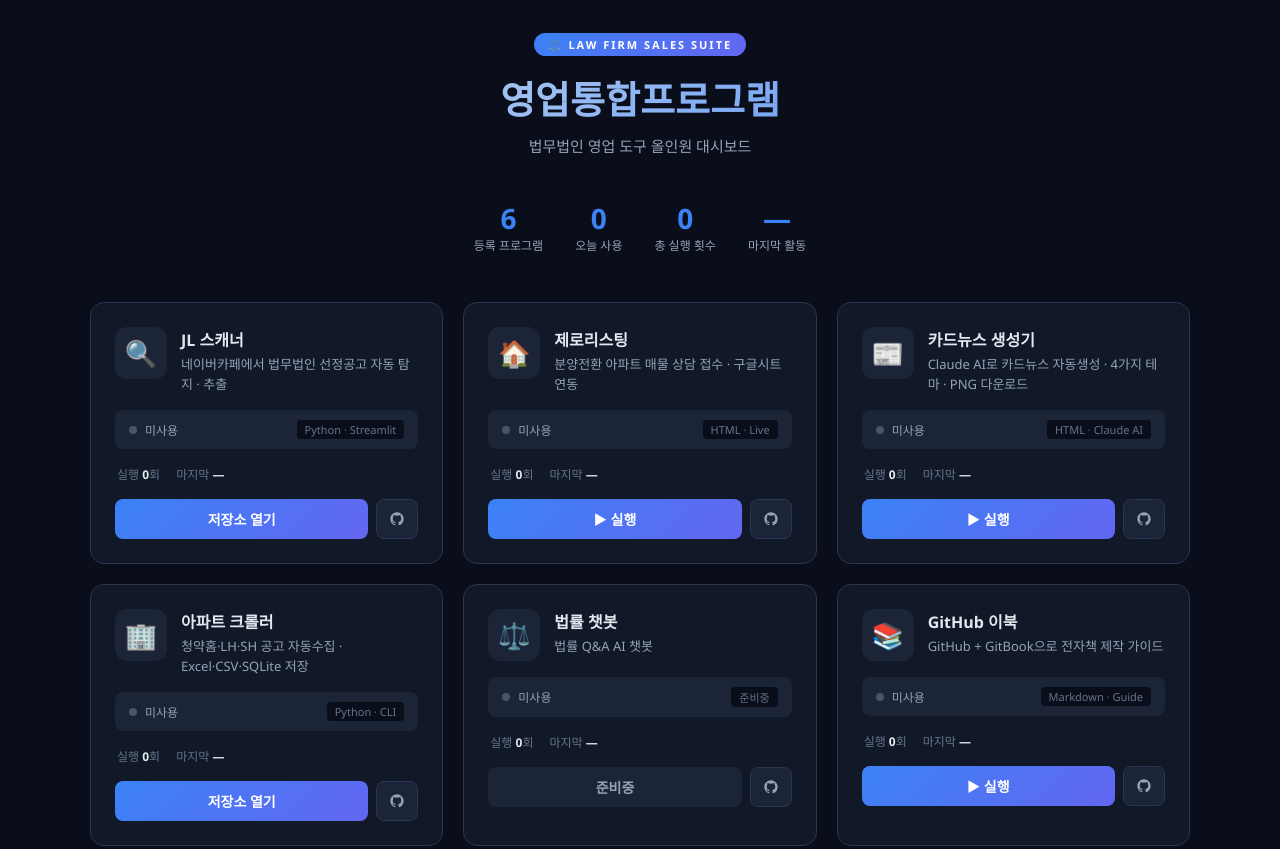
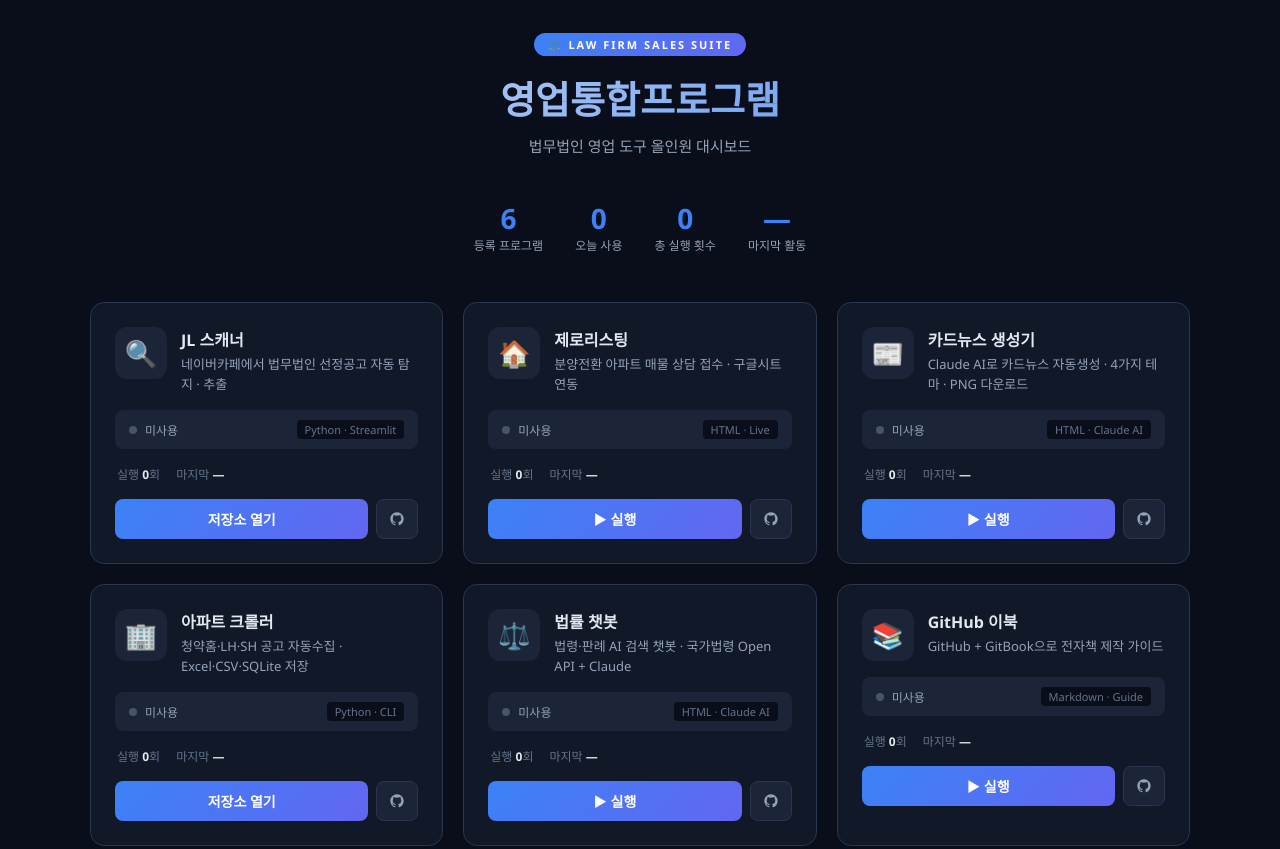
Before and after one commit to kingjin77-rgb/aii-in-one, a plain HTML site: page index.html in a window 1280 px wide. Shown: the top 849 px of the page. Drawn offline with Linux system fonts and the light colour scheme.

Commit message:
Update law-chatbot to live HTML version

```diff
--- a/index.html
+++ b/index.html
@@ -339,11 +339,11 @@ const PROGRAMS = [
     id: 'law-chatbot',
     icon: '⚖️',
     name: '법률 챗봇',
-    desc: '법률 Q&A AI 챗봇',
-    url: '',
-    urlType: 'none',
-    ghUrl: 'https://github.com/kingjin77-rgb/law-chatbot',
-    tag: '준비중',
+    desc: '법령·판례 AI 검색 챗봇 · 국가법령 Open API + Claude',
+    url: 'https://kingjin77-rgb.github.io/law-chatbot-web',
+    urlType: 'live',
+    ghUrl: 'https://github.com/kingjin77-rgb/law-chatbot-web',
+    tag: 'HTML · Claude AI',
   },
   {
     id: 'github-ebook',
```
